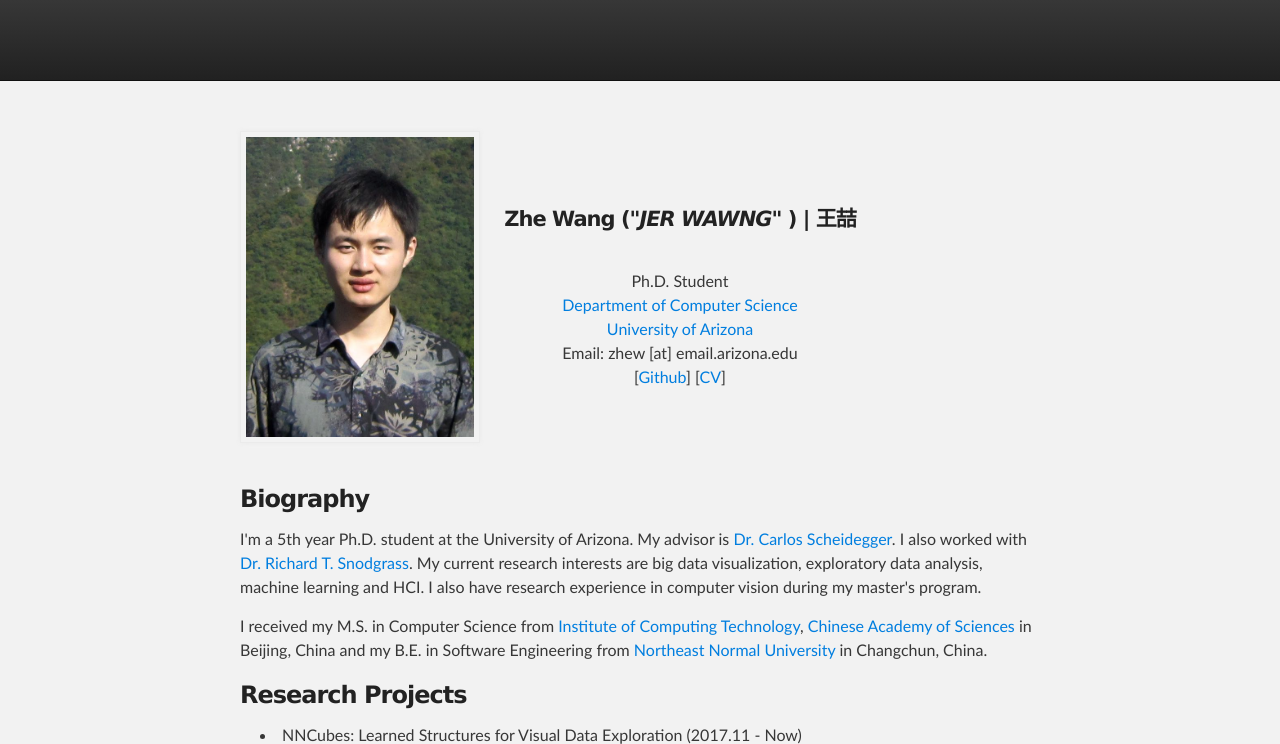
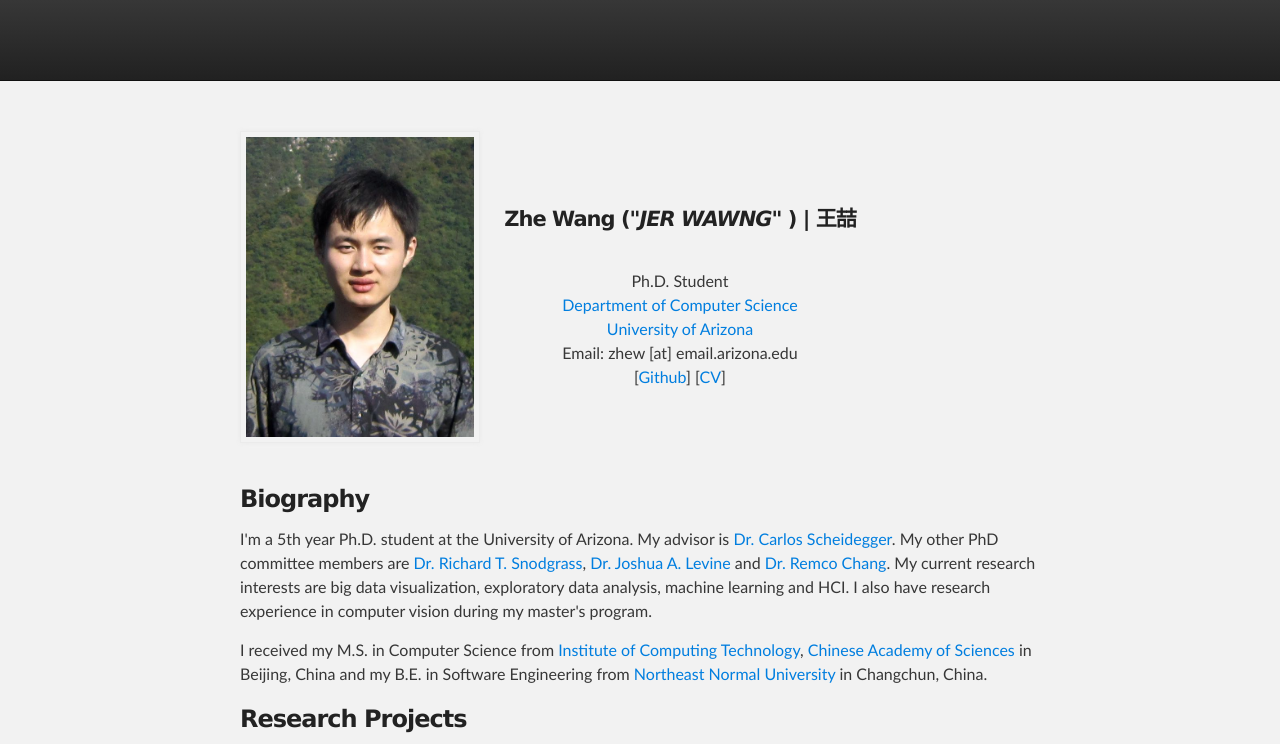
Before and after one commit to zhewang/zhewang.github.io, a plain HTML site: page index.html in a window 1280 px wide. Shown: the top 744 px of the page. Drawn offline with Linux system fonts and the light colour scheme.

Commit message:
update with committee info

```diff
--- a/index.html
+++ b/index.html
@@ -51,7 +51,7 @@
 
             <h3>Biography</h3>
             <p>I'm a 5th year Ph.D. student at the University of Arizona. My advisor is <a href="http://cscheid.net/">Dr. Carlos Scheidegger</a>.
-            I also worked with <a href="http://www.cs.arizona.edu/people/rts/">Dr. Richard T. Snodgrass</a>.
+            My other PhD committee members are <a href="http://www.cs.arizona.edu/people/rts/">Dr. Richard T. Snodgrass</a>, <a href="https://jalevine.bitbucket.io/">Dr. Joshua A. Levine</a> and <a href="http://www.cs.tufts.edu/~remco/">Dr. Remco Chang</a>.
             My current research interests are big data visualization, exploratory data analysis, machine learning and HCI.
             I also have research experience in computer vision during my master's program.</p>
 
```
